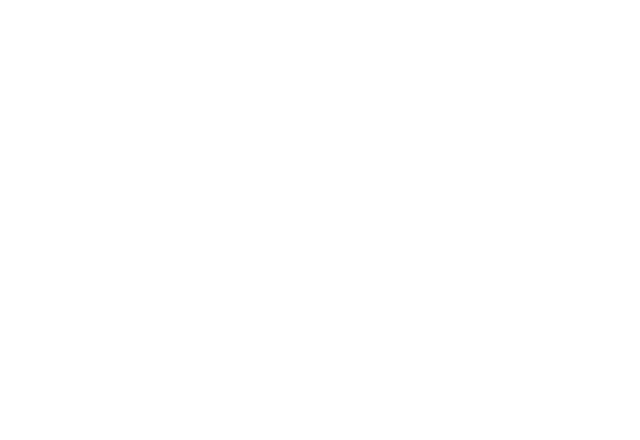
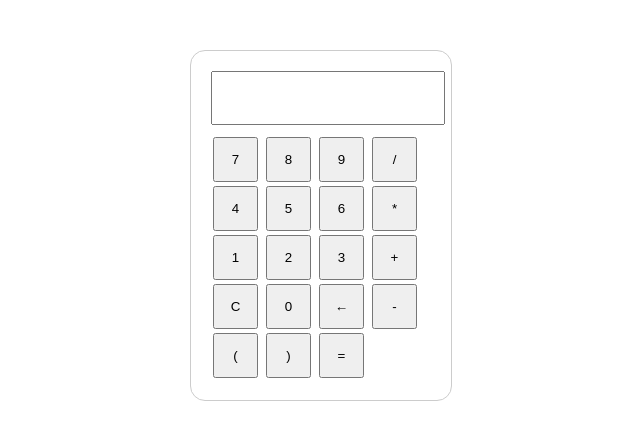
Before and after one commit to acciojob/calculator-js-2-AsadGuru, a website: page main.html in a window 1280 px wide. Shown: the whole page, without its empty margins (319-959 px from the left). Drawn offline with Linux system fonts and the light colour scheme.

Commit message:
created a submission

```diff
--- a/main.html
+++ b/main.html
@@ -9,6 +9,38 @@
   </head>
   <body>
     <!-- Write yout code here -->
+	  <div id="calculator">
+		  <input type="text" id="display">
+		  <div>
+			  <button id="7">7</button>
+			  <button id="8">8</button>
+			  <button id="9">9</button>
+			  <button id="divi">/</button>
+		  </div>
+		  <div>
+			  <button id="4">4</button>
+			  <button id="5">5</button>
+			  <button id="6">6</button>
+			  <button id="*">*</button>
+		  </div>
+		  <div>
+			  <button id="1">1</button>
+			  <button id="2">2</button>
+			  <button id="3">3</button>
+			  <button id="plus">+</button>
+		  </div>
+		  <div>
+			  <button id="c">C</button>
+			  <button id="0">0</button>
+			  <button id="back">←</button>
+			  <button id="-">-</button>
+		  </div>
+		  <div>
+			  <button id="op">(</button>
+			  <button id="cl">)</button>
+			  <button id="equal">=</button>
+		  </div>
+	  </div>
 
     <script src="script.js"></script>
   </body>
--- a/script.js
+++ b/script.js
@@ -1 +1,22 @@
 //your JS code here. If required.
+
+const display = document.getElementById('display');
+const buttons = document.queerySelectorAll('button');
+
+buttons.forEach(button => {
+	button.addEventListener('click', () => {
+		if (button.id  === 'c') {
+			display.value = '';
+		} else if (button.id === 'back') {
+			display.value = display.value.slice(0,-1);
+		} else if (button.id === 'equal') {
+			try {
+				display.value = eval(display.value.replace(/divi/g, '/').replace(/\*/g,'*'));
+			} catch {
+				display.value = 'Error';
+			}
+		} else {
+			display.value += button.id;
+		}
+	});
+});
--- a/styles.css
+++ b/styles.css
@@ -1 +1,24 @@
 /*  your css code here. If applicable */
+
+#calculator {
+	width: 220px;
+	margin: 50px auto;
+	padding:20px;
+	border:1px solid #ccc;
+	border-radius: 15px;
+}
+
+#display {
+	width: 100%;
+	height: 40px;
+	margin-bottom: 10px;
+	text-align: right;
+	font-size: 20px;
+	padding: 5px;
+}
+
+button {
+	width: 45px;
+	height:45px;
+	margin:2px;
+}
```
